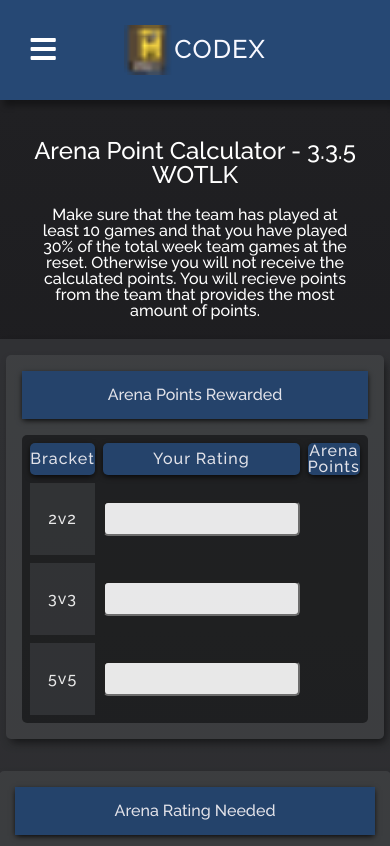
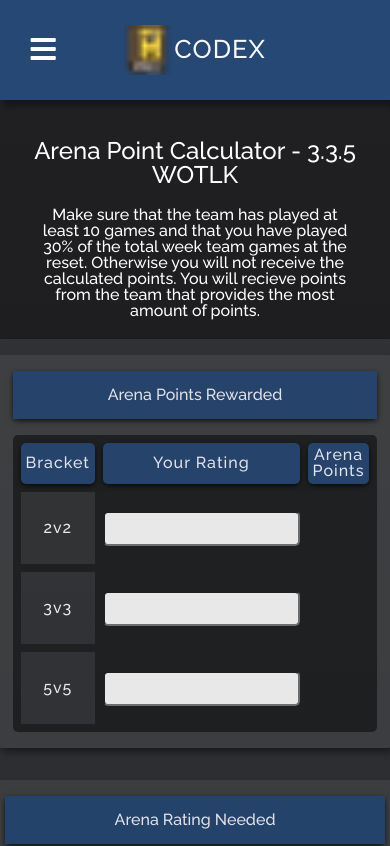
Before and after one commit to MarcusMohns/Codex-Online, a React (Create React App) app: page /arenapointcalculator in a window 390 px wide. Shown: the top 846 px of the page. Built offline with nearby package versions, Linux system fonts and the light colour scheme.

Commit message:
fixed th padding on small screens

```diff
--- a/src/components/styles/ArenaPointCalculator.styled.js
+++ b/src/components/styles/ArenaPointCalculator.styled.js
@@ -120,4 +120,9 @@ export const ArenaContainer = styled.section`
       padding: 1rem;
     }
   }
+  @media (min-width: 300px) {
+    th {
+      padding: 0.3rem;
+    }
+  }
 `;
```
